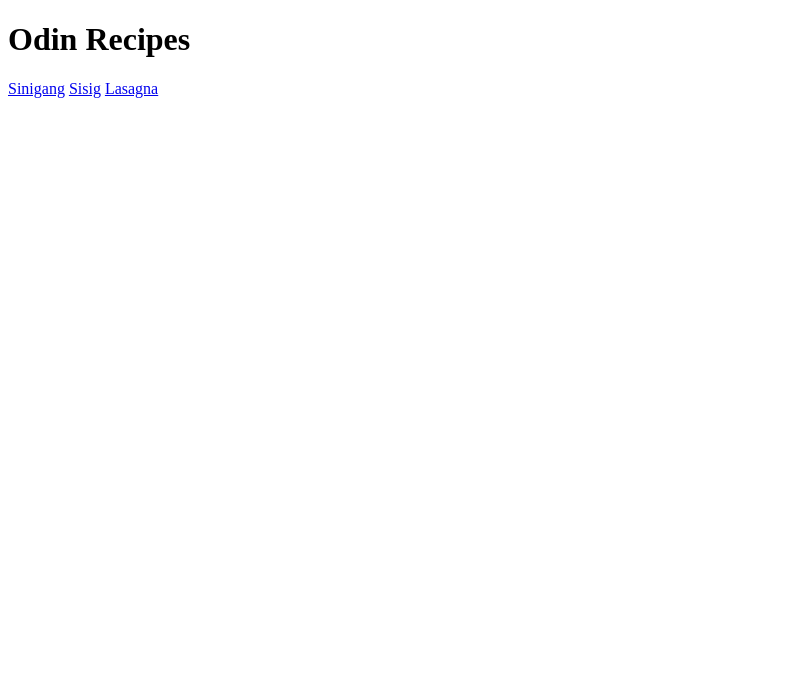
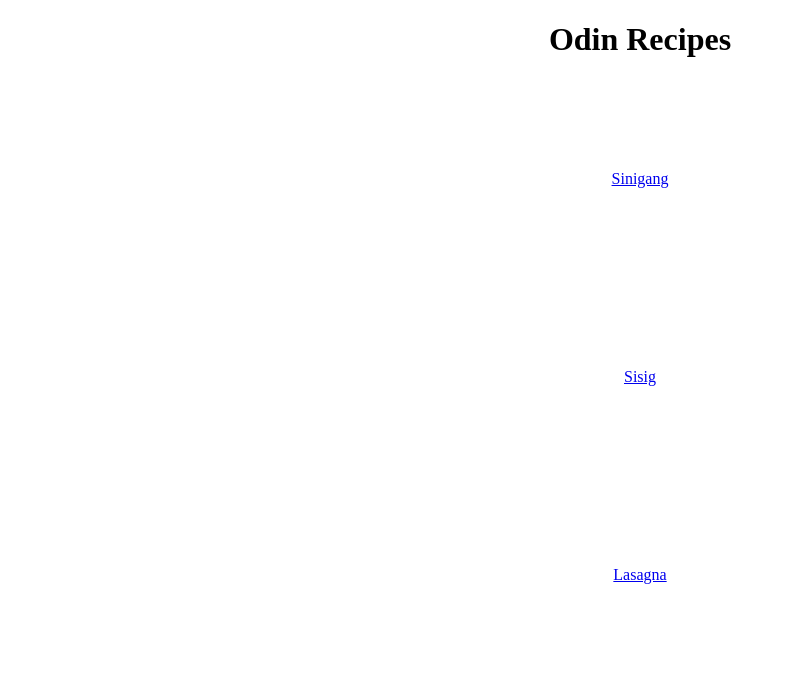
Before and after one commit to JustinRDC/odin-recipes, a plain HTML site: page index.html in a window 1280 px wide. Shown: the whole page, without its empty margins (0-785 px from the left). Drawn offline with Linux system fonts and the light colour scheme.

Commit message:
Linked a CSS file

```diff
--- a/index.html
+++ b/index.html
@@ -2,7 +2,8 @@
 <html>
     <head lang="en">
         <meta charset="UTF-8">
-        <title>Odin Recipes</title> <!-- ADD A TITLE -->
+        <title>Odin Recipes</title>
+        <link rel="stylesheet" href="styles.css">
     </head>
 
     <body>
--- /dev/null
+++ b/styles.css
@@ -0,0 +1,8 @@
+a {
+    display: block;
+    padding: 90px 0;
+}
+
+* {
+    text-align: center;
+}
```
Also changed, not shown: recipes/lasagna.html (+2 -1 lines), recipes/lasagna.css (added), recipes/sinigang.css (added), recipes/sisig.css (added).
